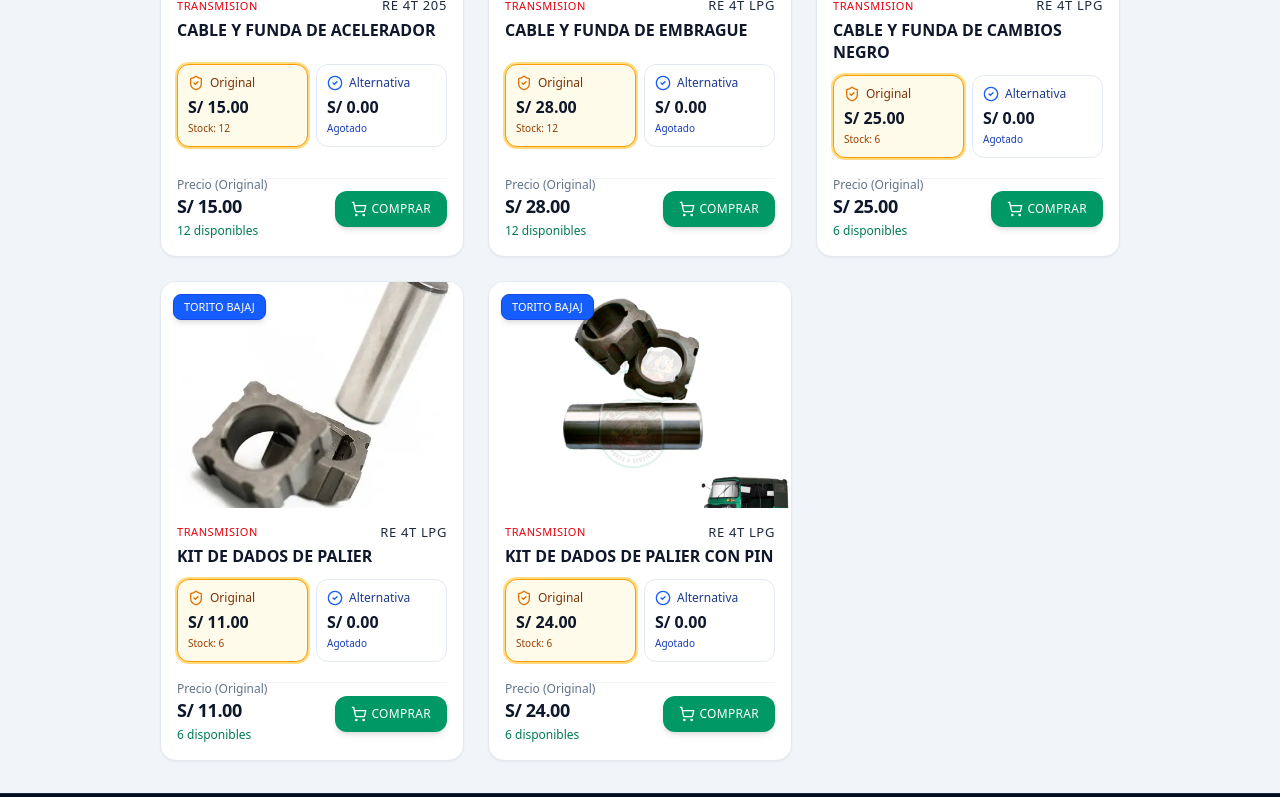
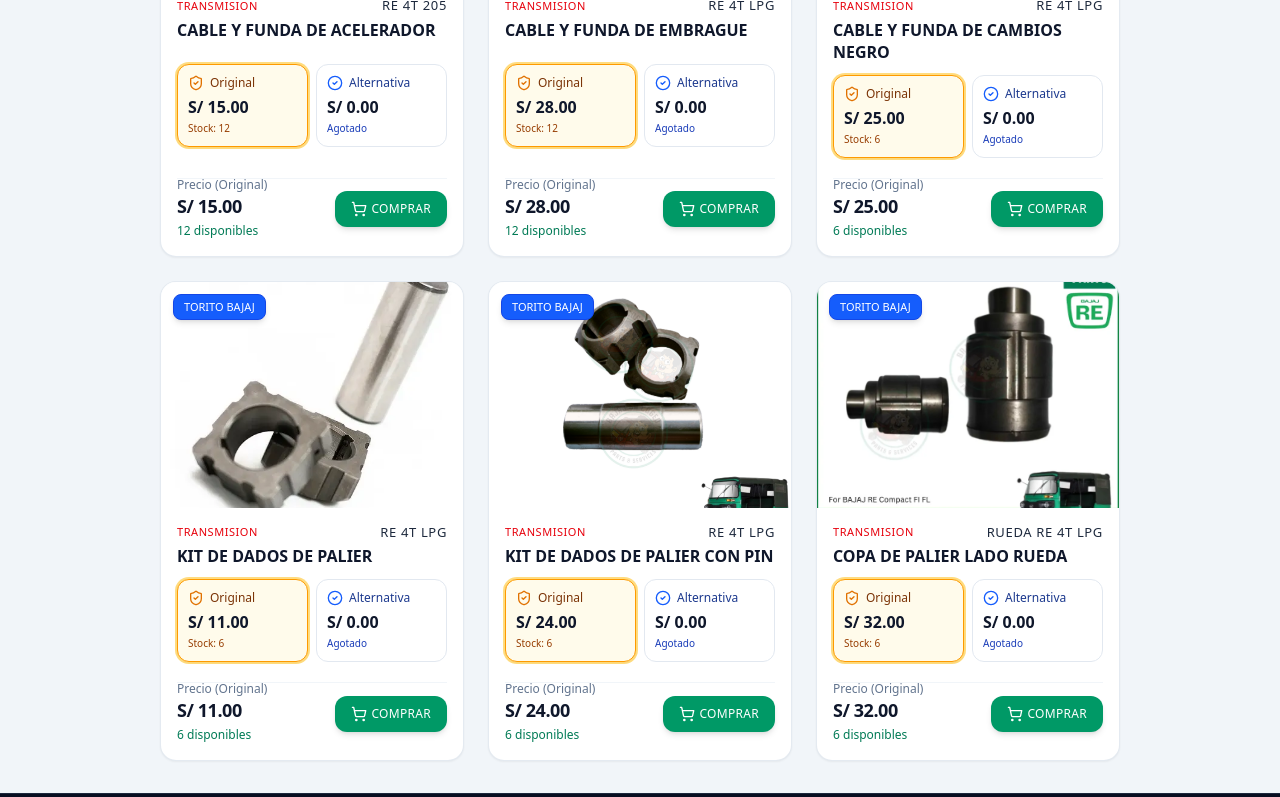
Before and after one commit to HwAndevia/HwAndevia.github.io, a React (Vite) app: page / in a window 1280 px wide. Shown: the part 2000-2797 px from the top of the page. Built offline with nearby package versions, Linux system fonts and the light colour scheme; no server answers.

Commit message:
Actualización catálogo HW-Andevia (12 repuestos) - 02/09/2026 05:16

```diff
--- a/public/catalogo_web_estatico.html
+++ b/public/catalogo_web_estatico.html
@@ -346,6 +346,21 @@
     "priceMayorAlt": 0.0,
     "stockOEM": 6,
     "stockAlt": 0
+  },
+  {
+    "id": "p-12",
+    "name": "COPA DE PALIER LADO RUEDA",
+    "brand": "Bajaj",
+    "category": "Transmision",
+    "sku": "AY141202",
+    "modelCompatibility": "RUEDA RE 4T LPG",
+    "imageUrl": "https://images.unsplash.com/photo-1558981403-c5f9899a28bc?auto=format&fit=crop&q=80&w=600",
+    "priceOriginal": 32.0,
+    "priceAlt": 0.0,
+    "priceMayorOEM": 30.0,
+    "priceMayorAlt": 0.0,
+    "stockOEM": 6,
+    "stockAlt": 0
   }
 ];
 
--- a/public/productos.json
+++ b/public/productos.json
@@ -204,5 +204,23 @@
     "stockOriginal": 6,
     "stockOEM": 6,
     "stockAlt": 0
+  },
+  {
+    "name": "COPA DE PALIER LADO RUEDA",
+    "brand": "Bajaj",
+    "category": "Transmision",
+    "modelCompatibility": "RUEDA RE 4T LPG",
+    "sku": "AY141202",
+    "imageUrl": "/imagenes/repuesto_1788344154.webp",
+    "costoOriginal": 22.5,
+    "costoAlt": 0.0,
+    "priceOriginal": 32.0,
+    "priceOEM": 32.0,
+    "priceAlt": 0.0,
+    "priceMayorOEM": 30.0,
+    "priceMayorAlt": 0.0,
+    "stockOriginal": 6,
+    "stockOEM": 6,
+    "stockAlt": 0
   }
 ]
--- a/public/standalone_index.html
+++ b/public/standalone_index.html
@@ -346,6 +346,21 @@
     "priceMayorAlt": 0.0,
     "stockOEM": 6,
     "stockAlt": 0
+  },
+  {
+    "id": "p-12",
+    "name": "COPA DE PALIER LADO RUEDA",
+    "brand": "Bajaj",
+    "category": "Transmision",
+    "sku": "AY141202",
+    "modelCompatibility": "RUEDA RE 4T LPG",
+    "imageUrl": "https://images.unsplash.com/photo-1558981403-c5f9899a28bc?auto=format&fit=crop&q=80&w=600",
+    "priceOriginal": 32.0,
+    "priceAlt": 0.0,
+    "priceMayorOEM": 30.0,
+    "priceMayorAlt": 0.0,
+    "stockOEM": 6,
+    "stockAlt": 0
   }
 ];
 
```
Also changed, not shown: public/imagenes/repuesto_1788344154.webp (added).
